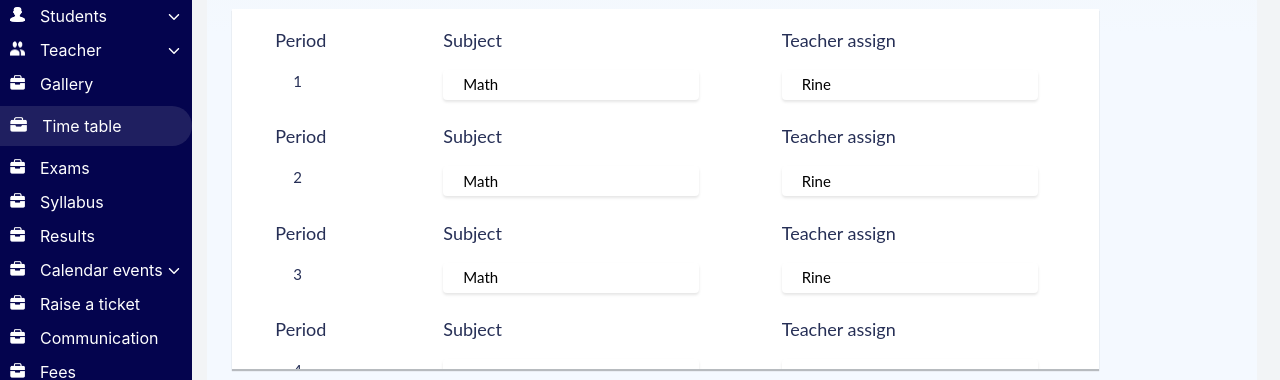
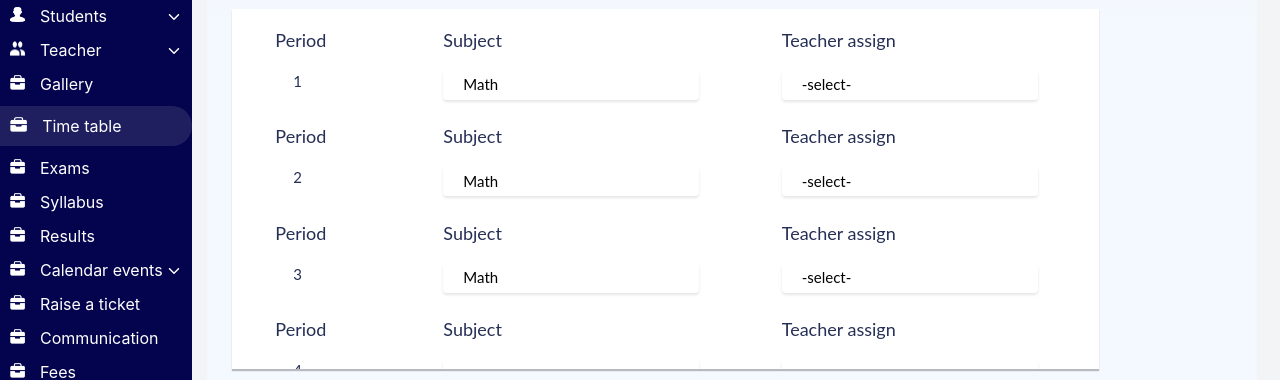
Before and after one commit to tanngo1605/AdminPage-Eduflow, a React (Create React App) app: page /timetable in a window 1280 px wide. Shown: the part 296-676 px from the top of the page. Built offline with nearby package versions, Linux system fonts and the light colour scheme.

Commit message:
add value into teacher reducer and update timetable appearance

```diff
--- a/src/pages/TimeTable/TimeTable.js
+++ b/src/pages/TimeTable/TimeTable.js
@@ -24,9 +24,6 @@ class TimeTable extends Component {
       class: '',
       section: '',
       date: '',
-      '1': { subject: '', teacher: '' },
-      '2': { subject: '', teacher: '' },
-      '3': { subject: '', teacher: '' },
     };
   }
   // handleChange = (event) => {
@@ -68,10 +65,9 @@ class TimeTable extends Component {
             </div>
             <div className='flexcolumn' style={{marginLeft:'10%'}}>
               <p className='section' style={{fontSize:18}}>Teacher assign</p>
-
               <select className="shortbox" required id='teacher' onChange={(event) => this.handleChange(event,i.toString())}>
-                <option value="" disabled defaultValue placeholder="-select-">{" "}-select-</option>
-                {teacherselection.map((teacher,index)=><option key={index} value="Mr. Ryan">{teacher.name}</option>)}
+                <option value="" defaultValue>{" "}-select-</option>
+                {teacherselection.map((teacher,index)=><option key={index} value={teacher.value}>{teacher.name}</option>)}
 
                 </select>
             </div>
@@ -84,9 +80,9 @@ class TimeTable extends Component {
   }
   handleChange = (event, key) => {
     if (typeof [event.target.id].includes(key)) {
-      let update = Object.assign({}, this.state[key], {[event.target.id]: event.target.value});
+      let update = Object.assign({}, {[event.target.id]: event.target.value});
       if (key)
-        this.setState({[key]: update})
+        this.setState({[key]:update})
       else
         this.setState({[event.target.id]: event.target.value});
 
--- a/src/redux/Stores/TeacherReducer.js
+++ b/src/redux/Stores/TeacherReducer.js
@@ -71,9 +71,9 @@ const ticketReducer = (state = initialState, action) => {
       return (Object.assign({},state));
     case 'LOAD_DATA':
       const teachers=[
-        {name:'Rine',dateofbirth:'29/06/99',gender:'Male',address:'',phone:'',classteacher:'',subject:'',role:'',image:null,key:'1'},
-        {name:'Sam',dateofbirth:'29/06/99',gender:'Male',address:'',phone:'',classteacher:'',subject:'',role:'',image:null,key:'2'},
-        {name:'Samuel',dateofbirth:'29/06/99',gender:'Male',address:'',phone:'',classteacher:'',subject:'',role:'',image:null,key:'3'},
+        {name:'Rine',dateofbirth:'29/06/99',gender:'Male',address:'',phone:'',classteacher:'',subject:'',role:'',image:null,value:'rine',key:'1'},
+        {name:'Sam',dateofbirth:'29/06/99',gender:'Male',address:'',phone:'',classteacher:'',subject:'',role:'',image:null,value:'sam',key:'2'},
+        {name:'Samuel',dateofbirth:'29/06/99',gender:'Male',address:'',phone:'',classteacher:'',subject:'',role:'',image:null,value:'samuel',key:'3'},
       ]
 
       counterToActiviateLoadDataOnce ++;
--- a/src/styles.css
+++ b/src/styles.css
@@ -344,9 +344,7 @@ select::-ms-expand {
     display: none; /* Hide the default arrow in Internet Explorer 10 and Internet Explorer 11 */
 }
 
-option[value=""][disabled] {
-    display: none;
-}
+
 option {
     color: #000;
     font-family: Lato;
```
